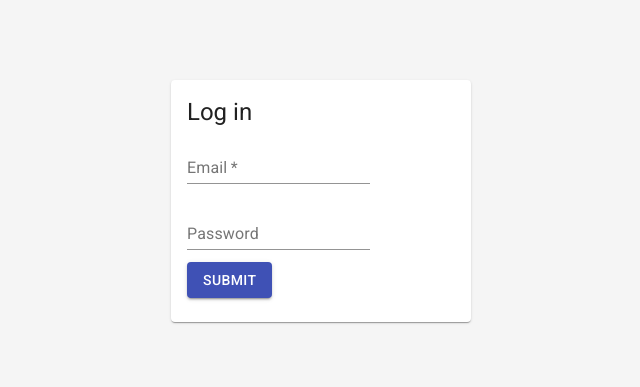
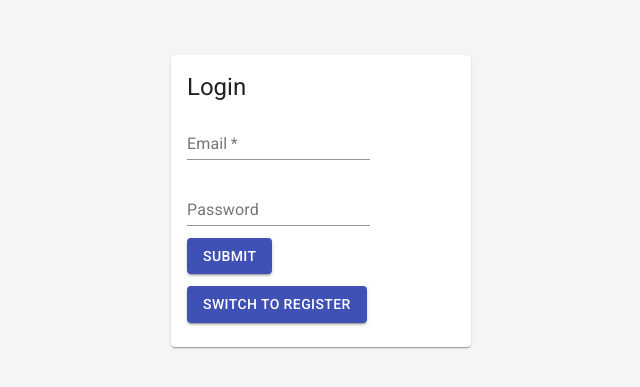
Before and after one commit to hennhen/remotenc-cloudmill-dashboard, a React app: page / in a window 1280 px wide. Shown: the part 167-554 px from the top of the page, without its empty margins (319-959 px from the left). Built offline with nearby package versions, Linux system fonts and the light colour scheme; no server answers.

Commit message:
feat: register

```diff
--- a/client/App.js
+++ b/client/App.js
@@ -2,7 +2,7 @@ import React, { useContext, useEffect, useState } from 'react';
 import { BrowserRouter, Route, Switch, Redirect } from 'react-router-dom';
 import io from 'socket.io-client';
 import axios from 'axios';
-import { Auth, Dashboard } from './containers';
+import { Auth, Dashboard, Jobs } from './containers';
 import { SocketContext, UserContext, AlertContext } from './context';
 import { PrivateRoute } from './components';
 import { useAuth } from './hooks';
@@ -19,7 +19,7 @@ const App = () => {
   useEffect(() => {
     const auth = async () => {
       const response = await setAuth(localStorage.token);
-      if (response) setRedirect(<Redirect to='/dashboard' />);
+      if (response) setRedirect(<Redirect to='/jobs' />);
     };
 
     const socketConnect = async () => {
@@ -47,6 +47,7 @@ const App = () => {
   const routes = (
     <Switch>
       <PrivateRoute path='/dashboard' component={Dashboard} />
+      <PrivateRoute path='/jobs' component={Jobs} />
       <Route path='/'>{redirect || <Auth />}</Route>
     </Switch>
   );
--- a/client/containers/Auth.js
+++ b/client/containers/Auth.js
@@ -16,10 +16,14 @@ const Auth = () => {
   const { alert, setAlert } = useContext(AlertContext);
   const [email, setEmail] = useState('');
   const [password, setPassword] = useState('');
-  const { login } = useAuth();
+  const [company, setCompany] = useState('');
+  const [type, setType] = useState('Login');
+
+  const { login, register } = useAuth();
 
   const submit = () => {
-    login(email, password);
+    if (type === 'Login') login(email, password);
+    else register(company, email, password);
   };
 
   const handleKeyDown = (e) => {
@@ -27,6 +31,20 @@ const Auth = () => {
       submit();
     }
   };
+
+  const registerNode = (
+    <>
+      <TextField
+        required
+        id='standard-required'
+        label='Company'
+        value={company}
+        onChange={(event) => setCompany(event.target.value)}
+      />
+      <br />
+      <br />
+    </>
+  );
 
   return (
     <Grid
@@ -62,8 +80,9 @@ const Auth = () => {
         <Card>
           <CardContent>
             <Typography variant='h5' gutterBottom>
-              Log in
+              {type}
             </Typography>
+            {type === 'Register' ? registerNode : null}
             <TextField
               required
               id='standard-required'
@@ -87,6 +106,19 @@ const Auth = () => {
                 Submit
               </Button>
             </div>
+            <div style={{ marginTop: 12 }}>
+              <Button
+                variant='contained'
+                color='primary'
+                onClick={() =>
+                  setType((prevType) =>
+                    prevType === 'Login' ? 'Register' : 'Login'
+                  )
+                }
+              >
+                Switch to {type === 'Login' ? 'register' : 'login'}
+              </Button>
+            </div>
           </CardContent>
         </Card>
       </Grid>
--- /dev/null
+++ b/client/containers/Jobs.js
@@ -0,0 +1,12 @@
+import React from 'react';
+import { Container, Typography } from '@material-ui/core';
+
+const Jobs = () => {
+  return (
+    <Container>
+      <Typography variant='h1'>Jobs</Typography>
+    </Container>
+  );
+};
+
+export default Jobs;
--- a/client/containers/index.js
+++ b/client/containers/index.js
@@ -1,2 +1,3 @@
 export { default as Auth } from './Auth';
 export { default as Dashboard } from './Dashboard';
+export { default as Jobs } from './Jobs';
--- a/client/hooks/useAuth.js
+++ b/client/hooks/useAuth.js
@@ -14,14 +14,8 @@ const useAuth = () => {
       localStorage.setItem('token', token);
       try {
         const user = await axios.get('/auth');
-        if (user.data.job && user.data.gCode) {
-          setUser(user.data);
-          return true;
-        }
-        setAlert({
-          type: 'error',
-          message: 'Your account has no job set yet.'
-        });
+        setUser(user.data);
+        return true;
       } catch (err) {
         setAlert({
           type: 'info',
@@ -42,7 +36,7 @@ const useAuth = () => {
         password: password
       });
       await setAuth(response.data.token);
-      history.push('/dashboard');
+      history.push('/jobs');
     } catch (err) {
       setAlert({
         type: 'error',
@@ -51,7 +45,24 @@ const useAuth = () => {
     }
   };
 
-  return { setAuth, login };
+  const register = async (company, email, password) => {
+    try {
+      const response = await axios.post('/users', {
+        company: company,
+        email: email,
+        password: password
+      });
+      await setAuth(response.data.token);
+      history.push('/jobs');
+    } catch (err) {
+      setAlert({
+        type: 'error',
+        message: 'Please fill in all fields.'
+      });
+    }
+  };
+
+  return { setAuth, login, register };
 };
 
 export default useAuth;
--- a/config/default.json
+++ b/config/default.json
@@ -1,7 +1,7 @@
 {
   "port": 3333,
   "dev": {
-    "webrtc": false
+    "webrtc": true
   },
   "mongoURI": "mongodb+srv://admin:12345@cluster0.dye1h.mongodb.net/<dbname>?retryWrites=true&w=majority",
   "jwtSecret": "mySecret",
```
